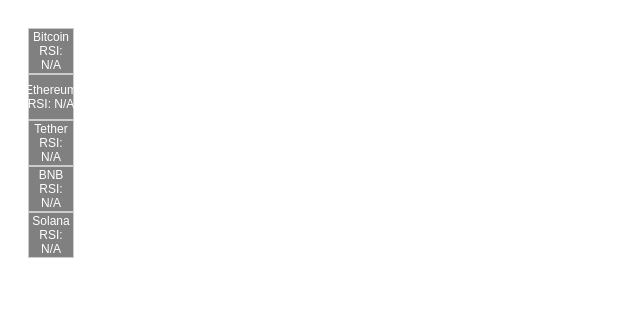
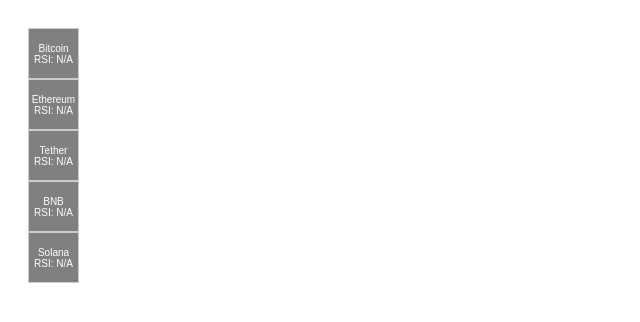
Before and after one commit to ElliNacci/crypto-rsi, a plain HTML site: page index.html in a window 1280 px wide. Shown: the whole page, without its empty margins (0-640 px from the left). Drawn offline with Linux system fonts and the light colour scheme; no server answers.

Commit message:
Update index.html

```diff
--- a/index.html
+++ b/index.html
@@ -13,12 +13,12 @@
         }
 
         .crypto-box {
-            width: 40px;
-            height: 40px;
+            width: 45px;
+            height: 45px;
             display: flex;
             align-items: center;
             justify-content: center;
-            font-size: 12px;
+            font-size: 10px;
             text-align: center;
             color: white;
             border: 1px solid #ccc;
```
